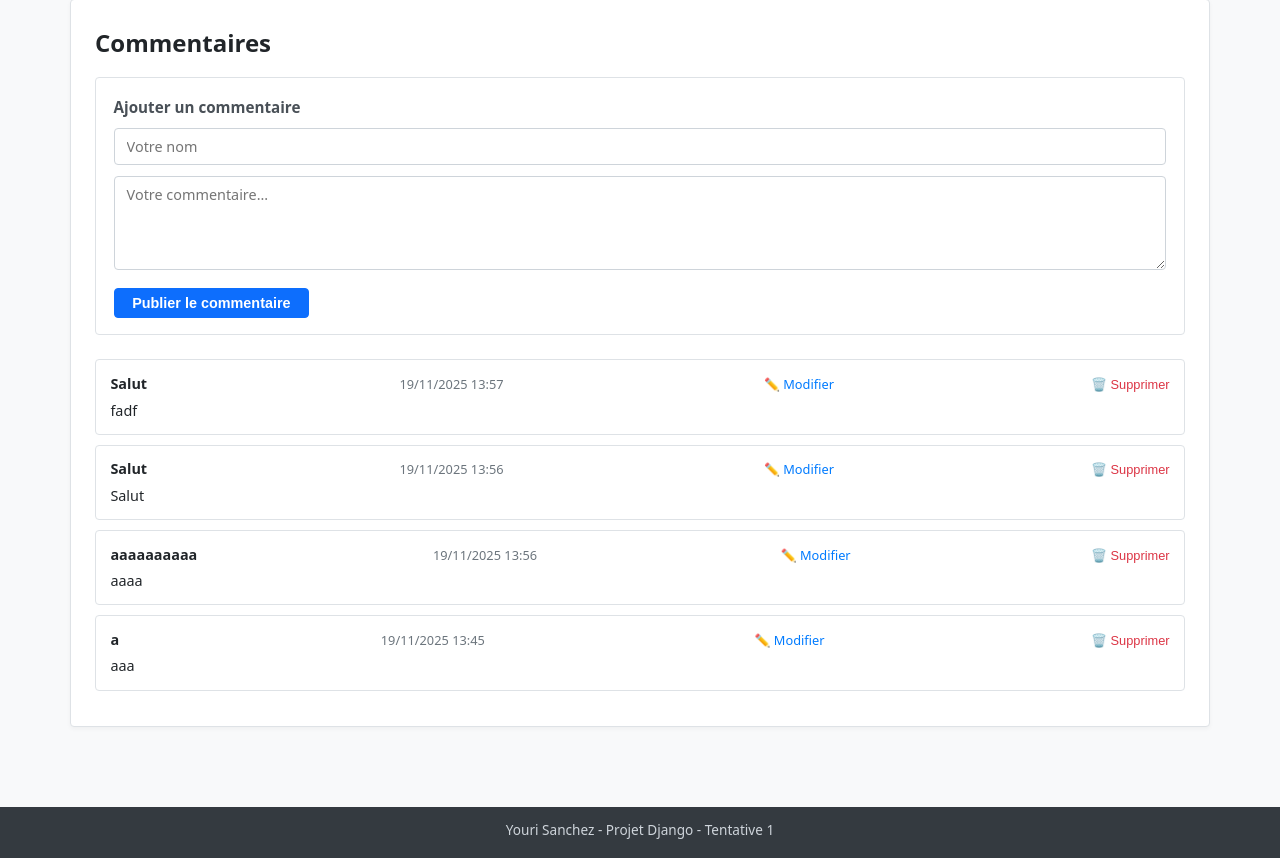
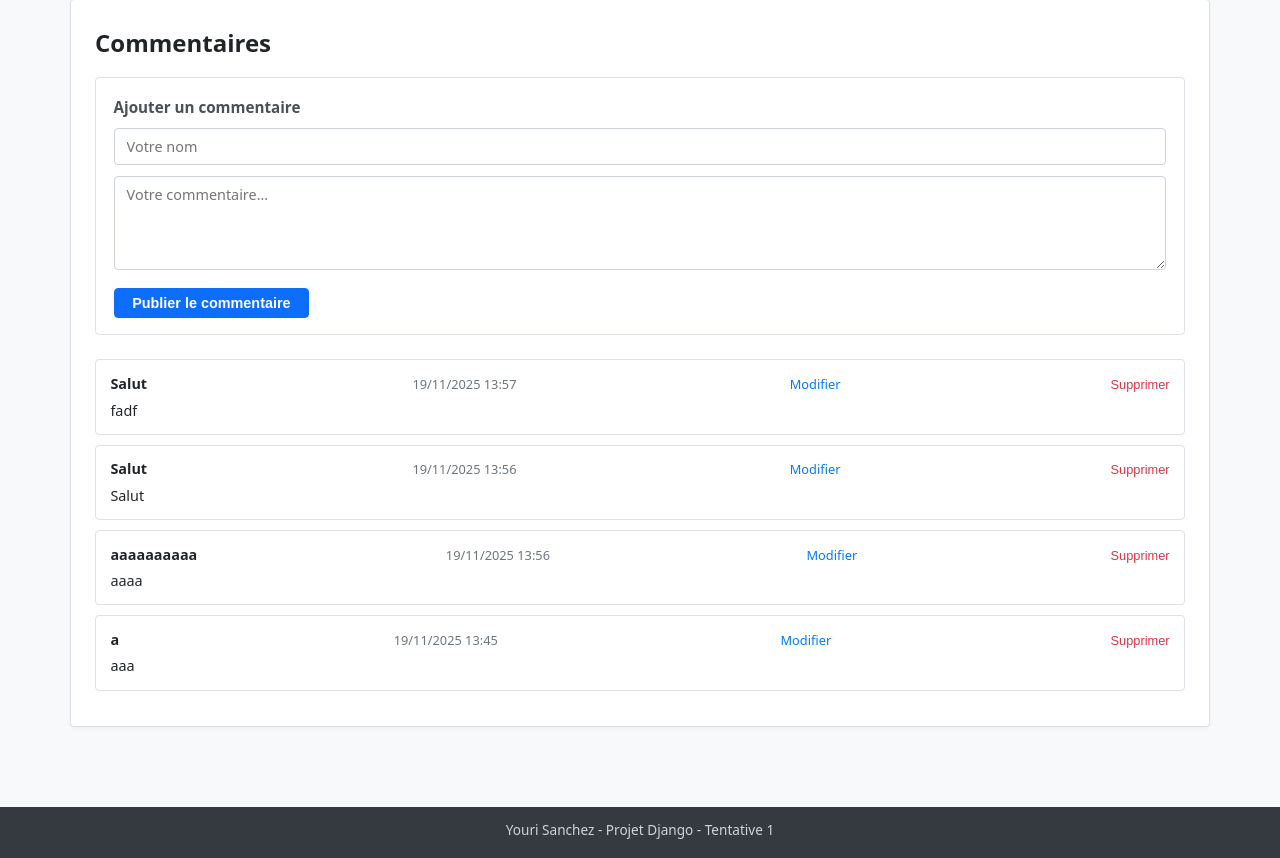
Before and after one commit to ossydreos/WEBA.YS, a Django app: page /match/1/ in a window 1280 px wide. Shown: the part 404-1262 px from the top of the page. Run offline with Django 5.2, Linux system fonts and the light colour scheme; data comes from the database, SQL or seed files in the repository.

Commit message:
finalisation de tentative 1

```diff
--- a/hltvtracker/templates/match.html
+++ b/hltvtracker/templates/match.html
@@ -93,10 +93,10 @@
                     <div class="comment-header">
                         <span class="comment-author">{{ comment.username }}</span>
                         <span class="comment-date">{{ comment.created_at|date:"d/m/Y H:i" }}</span>
-                        <a href="{% url 'edit_comment' comment.id %}" class="edit-link" title="Modifier ce commentaire">✏️ Modifier</a>
+                        <a href="{% url 'edit_comment' comment.id %}" class="edit-link" title="Modifier ce commentaire">Modifier</a>
                         <form method="post" action="{% url 'delete_comment' comment.id %}" class="delete-form" style="display: inline;" onsubmit="return confirm('Êtes-vous sûr de vouloir supprimer ce commentaire ?')">
                             {% csrf_token %}
-                            <button type="submit" class="delete-link" title="Supprimer ce commentaire">🗑️ Supprimer</button>
+                            <button type="submit" class="delete-link" title="Supprimer ce commentaire"> Supprimer</button>
                         </form>
                     </div>
                     <p class="comment-text">{{ comment.text }}</p>
```
